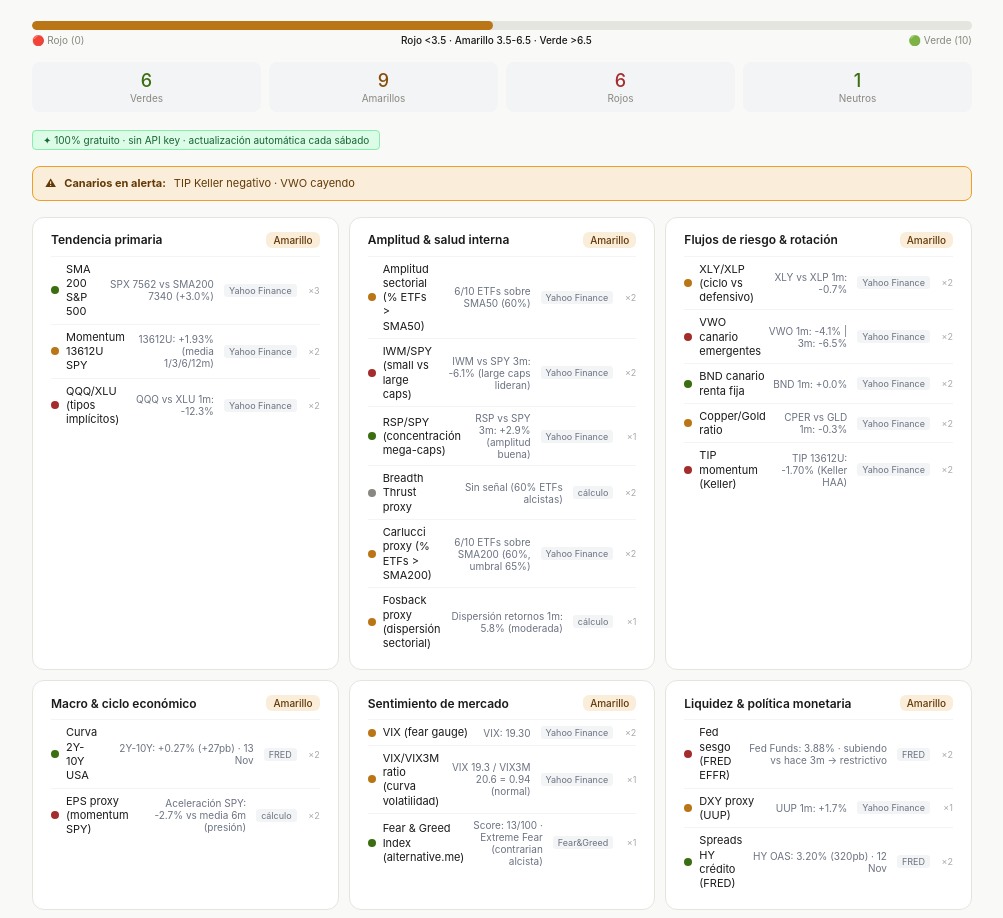
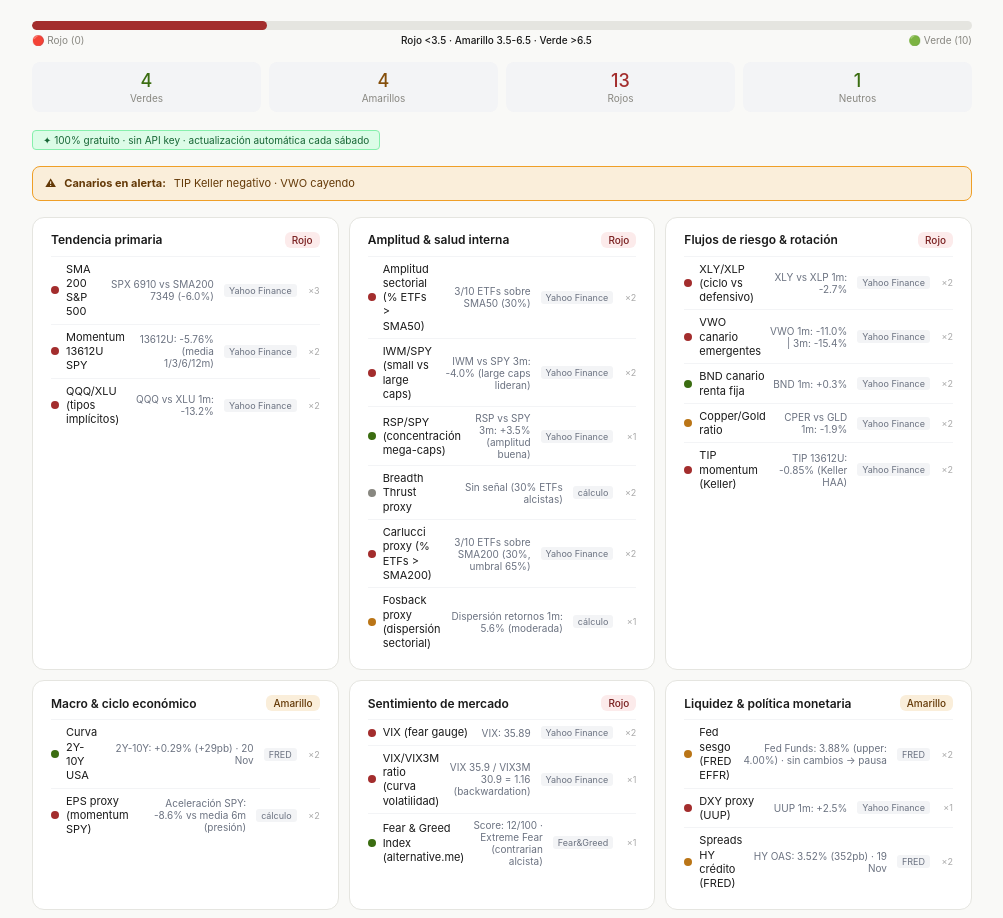
Before and after one commit to PatrimonioenAumento/Semaforo, a plain HTML site: page docs/index.html in a window 1280 px wide. Shown: the part 120-1038 px from the top of the page, without its empty margins (138-1141 px from the left). Drawn offline with Linux system fonts and the light colour scheme.

Commit message:
🚦 Semáforo actualizado 2026-11-21 15:11 UTC

```diff
--- a/docs/index.html
+++ b/docs/index.html
@@ -3,20 +3,20 @@
 <head>
 <meta charset="UTF-8">
 <meta name="viewport" content="width=device-width,initial-scale=1.0">
-<title>Semáforo de Mercado Global · 14 Nov 2026 14:00</title>
+<title>Semáforo de Mercado Global · 21 Nov 2026 15:11</title>
 <style>
 *{box-sizing:border-box;margin:0;padding:0}
 body{font-family:-apple-system,BlinkMacSystemFont,"Segoe UI",sans-serif;background:#f9f9f7;color:#1a1a1a;padding:24px 20px;max-width:980px;margin:0 auto}
 .top{display:flex;align-items:center;gap:16px;margin-bottom:1.5rem;padding-bottom:1rem;border-bottom:1px solid #e5e5e0}
-.sig{width:76px;height:76px;border-radius:50%;display:flex;align-items:center;justify-content:center;font-size:30px;flex-shrink:0;background:#854F0B}
+.sig{width:76px;height:76px;border-radius:50%;display:flex;align-items:center;justify-content:center;font-size:30px;flex-shrink:0;background:#A32D2D}
 .top-info{flex:1}
 h1{font-size:18px;font-weight:600;margin-bottom:2px}
 .sub{font-size:11px;color:#888780;margin-bottom:5px}
-.verdict{font-size:13px;font-weight:500;color:#854F0B}
+.verdict{font-size:13px;font-weight:500;color:#A32D2D}
 .snum{font-size:28px;font-weight:600;color:#1a1a1a;line-height:1;text-align:right}
 .slbl{font-size:10px;color:#888780;text-align:right;margin-top:1px}
 .bar-bg{height:9px;background:#e5e5e0;border-radius:5px;overflow:hidden;margin-bottom:4px}
-.bar-fill{height:100%;border-radius:5px;width:49%;background:#BA7517}
+.bar-fill{height:100%;border-radius:5px;width:25%;background:#A32D2D}
 .bar-lbls{display:flex;justify-content:space-between;font-size:10px;color:#888780;margin-bottom:1rem}
 .mgrid{display:grid;grid-template-columns:repeat(4,1fr);gap:8px;margin-bottom:1rem}
 .mc{background:#f3f4f6;border-radius:8px;padding:8px 10px;text-align:center}
@@ -45,14 +45,14 @@ h1{font-size:18px;font-weight:600;margin-bottom:2px}
 </head>
 <body>
 <div class="top">
-  <div class="sig">🟡</div>
+  <div class="sig">🔴</div>
   <div class="top-info">
     <h1>Semáforo de mercado global</h1>
-    <div class="sub">Actualizado el 14 Nov 2026 14:00 · Yahoo Finance + FRED + Fear&Greed · 6 capas · 22 indicadores · horizonte 1-3 meses</div>
-    <div class="verdict">AMARILLO — Cautela táctica — reducir exposición al 50-70%</div>
+    <div class="sub">Actualizado el 21 Nov 2026 15:11 · Yahoo Finance + FRED + Fear&Greed · 6 capas · 22 indicadores · horizonte 1-3 meses</div>
+    <div class="verdict">ROJO — Riesgo OFF — rotar a bonos / liquidez</div>
   </div>
   <div>
-    <div class="snum">4.9</div>
+    <div class="snum">2.5</div>
     <div class="slbl">/ 10</div>
   </div>
 </div>
@@ -65,9 +65,9 @@ h1{font-size:18px;font-weight:600;margin-bottom:2px}
 </div>
 
 <div class="mgrid">
-  <div class="mc"><div class="mv" style="color:#3B6D11">6</div><div class="ml">Verdes</div></div>
-  <div class="mc"><div class="mv" style="color:#854F0B">9</div><div class="ml">Amarillos</div></div>
-  <div class="mc"><div class="mv" style="color:#A32D2D">6</div><div class="ml">Rojos</div></div>
+  <div class="mc"><div class="mv" style="color:#3B6D11">4</div><div class="ml">Verdes</div></div>
+  <div class="mc"><div class="mv" style="color:#854F0B">4</div><div class="ml">Amarillos</div></div>
+  <div class="mc"><div class="mv" style="color:#A32D2D">13</div><div class="ml">Rojos</div></div>
   <div class="mc"><div class="mv" style="color:#3B6D11">1</div><div class="ml">Neutros</div></div>
 </div>
 
@@ -78,21 +78,21 @@ h1{font-size:18px;font-weight:600;margin-bottom:2px}
   <div class="lcard">
     <div class="lhdr">
       <span class="ltitle">Tendencia primaria</span>
-      <span class="lbadge" style="background:#FAEEDA;color:#633806">Amarillo</span>
+      <span class="lbadge" style="background:#FCEBEB;color:#791F1F">Rojo</span>
     </div>
 
         <div class="irow" onclick="tog('sma200')">
-          <div class="dot" style="background:#3B6D11"></div>
+          <div class="dot" style="background:#A32D2D"></div>
           <span class="iname">SMA 200 S&P 500</span>
-          <span class="ival">SPX 7562 vs SMA200 7340 (+3.0%)</span>
+          <span class="ival">SPX 6910 vs SMA200 7349 (-6.0%)</span>
           <span class="isrc">Yahoo Finance</span>
           <span class="iw">×3</span>
         </div>
         <div class="det" id="det-sma200">SPX vs media 200 sesiones. >+2% verde, ±2% amarillo, <-2% rojo. El filtro de tendencia más robusto del sistema.</div>
         <div class="irow" onclick="tog('mom13612')">
-          <div class="dot" style="background:#BA7517"></div>
+          <div class="dot" style="background:#A32D2D"></div>
           <span class="iname">Momentum 13612U SPY</span>
-          <span class="ival">13612U: +1.93% (media 1/3/6/12m)</span>
+          <span class="ival">13612U: -5.76% (media 1/3/6/12m)</span>
           <span class="isrc">Yahoo Finance</span>
           <span class="iw">×2</span>
         </div>
@@ -100,7 +100,7 @@ h1{font-size:18px;font-weight:600;margin-bottom:2px}
         <div class="irow" onclick="tog('qqqxlu')">
           <div class="dot" style="background:#A32D2D"></div>
           <span class="iname">QQQ/XLU (tipos implícitos)</span>
-          <span class="ival">QQQ vs XLU 1m: -12.3%</span>
+          <span class="ival">QQQ vs XLU 1m: -13.2%</span>
           <span class="isrc">Yahoo Finance</span>
           <span class="iw">×2</span>
         </div>
@@ -109,13 +109,13 @@ h1{font-size:18px;font-weight:600;margin-bottom:2px}
   <div class="lcard">
     <div class="lhdr">
       <span class="ltitle">Amplitud & salud interna</span>
-      <span class="lbadge" style="background:#FAEEDA;color:#633806">Amarillo</span>
+      <span class="lbadge" style="background:#FCEBEB;color:#791F1F">Rojo</span>
     </div>
 
         <div class="irow" onclick="tog('adline')">
-          <div class="dot" style="background:#BA7517"></div>
+          <div class="dot" style="background:#A32D2D"></div>
           <span class="iname">Amplitud sectorial (% ETFs > SMA50)</span>
-          <span class="ival">6/10 ETFs sobre SMA50 (60%)</span>
+          <span class="ival">3/10 ETFs sobre SMA50 (30%)</span>
           <span class="isrc">Yahoo Finance</span>
           <span class="iw">×2</span>
         </div>
@@ -123,7 +123,7 @@ h1{font-size:18px;font-weight:600;margin-bottom:2px}
         <div class="irow" onclick="tog('nyhl')">
           <div class="dot" style="background:#A32D2D"></div>
           <span class="iname">IWM/SPY (small vs large caps)</span>
-          <span class="ival">IWM vs SPY 3m: -6.1% (large caps lideran)</span>
+          <span class="ival">IWM vs SPY 3m: -4.0% (large caps lideran)</span>
           <span class="isrc">Yahoo Finance</span>
           <span class="iw">×2</span>
         </div>
@@ -131,7 +131,7 @@ h1{font-size:18px;font-weight:600;margin-bottom:2px}
         <div class="irow" onclick="tog('rspspy')">
           <div class="dot" style="background:#3B6D11"></div>
           <span class="iname">RSP/SPY (concentración mega-caps)</span>
-          <span class="ival">RSP vs SPY 3m: +2.9% (amplitud buena)</span>
+          <span class="ival">RSP vs SPY 3m: +3.5% (amplitud buena)</span>
           <span class="isrc">Yahoo Finance</span>
           <span class="iw">×1</span>
         </div>
@@ -139,15 +139,15 @@ h1{font-size:18px;font-weight:600;margin-bottom:2px}
         <div class="irow" onclick="tog('breadth')">
           <div class="dot" style="background:#888780"></div>
           <span class="iname">Breadth Thrust proxy</span>
-          <span class="ival">Sin señal (60% ETFs alcistas)</span>
+          <span class="ival">Sin señal (30% ETFs alcistas)</span>
           <span class="isrc">cálculo</span>
           <span class="iw">×2</span>
         </div>
         <div class="det" id="det-breadth">Proxy del Breadth Thrust de Zweig: % ETFs alcistas pasando de <40% a >61% rápidamente. Señal de convicción institucional.</div>
         <div class="irow" onclick="tog('carlucci')">
-          <div class="dot" style="background:#BA7517"></div>
+          <div class="dot" style="background:#A32D2D"></div>
           <span class="iname">Carlucci proxy (% ETFs > SMA200)</span>
-          <span class="ival">6/10 ETFs sobre SMA200 (60%, umbral 65%)</span>
+          <span class="ival">3/10 ETFs sobre SMA200 (30%, umbral 65%)</span>
           <span class="isrc">Yahoo Finance</span>
           <span class="iw">×2</span>
         </div>
@@ -155,7 +155,7 @@ h1{font-size:18px;font-weight:600;margin-bottom:2px}
         <div class="irow" onclick="tog('fosback')">
           <div class="dot" style="background:#BA7517"></div>
           <span class="iname">Fosback proxy (dispersión sectorial)</span>
-          <span class="ival">Dispersión retornos 1m: 5.8% (moderada)</span>
+          <span class="ival">Dispersión retornos 1m: 5.6% (moderada)</span>
           <span class="isrc">cálculo</span>
           <span class="iw">×1</span>
         </div>
@@ -164,13 +164,13 @@ h1{font-size:18px;font-weight:600;margin-bottom:2px}
   <div class="lcard">
     <div class="lhdr">
       <span class="ltitle">Flujos de riesgo & rotación</span>
-      <span class="lbadge" style="background:#FAEEDA;color:#633806">Amarillo</span>
+      <span class="lbadge" style="background:#FCEBEB;color:#791F1F">Rojo</span>
     </div>
 
         <div class="irow" onclick="tog('xlyxlp')">
-          <div class="dot" style="background:#BA7517"></div>
+          <div class="dot" style="background:#A32D2D"></div>
           <span class="iname">XLY/XLP (ciclo vs defensivo)</span>
-          <span class="ival">XLY vs XLP 1m: -0.7%</span>
+          <span class="ival">XLY vs XLP 1m: -2.7%</span>
           <span class="isrc">Yahoo Finance</span>
           <span class="iw">×2</span>
         </div>
@@ -178,7 +178,7 @@ h1{font-size:18px;font-weight:600;margin-bottom:2px}
         <div class="irow" onclick="tog('vwo')">
           <div class="dot" style="background:#A32D2D"></div>
           <span class="iname">VWO canario emergentes</span>
-          <span class="ival">VWO 1m: -4.1% | 3m: -6.5%</span>
+          <span class="ival">VWO 1m: -11.0% | 3m: -15.4%</span>
           <span class="isrc">Yahoo Finance</span>
           <span class="iw">×2</span>
         </div>
@@ -186,7 +186,7 @@ h1{font-size:18px;font-weight:600;margin-bottom:2px}
         <div class="irow" onclick="tog('bnd')">
           <div class="dot" style="background:#3B6D11"></div>
           <span class="iname">BND canario renta fija</span>
-          <span class="ival">BND 1m: +0.0%</span>
+          <span class="ival">BND 1m: +0.3%</span>
           <span class="isrc">Yahoo Finance</span>
           <span class="iw">×2</span>
         </div>
@@ -194,7 +194,7 @@ h1{font-size:18px;font-weight:600;margin-bottom:2px}
         <div class="irow" onclick="tog('coppergold')">
           <div class="dot" style="background:#BA7517"></div>
           <span class="iname">Copper/Gold ratio</span>
-          <span class="ival">CPER vs GLD 1m: -0.3%</span>
+          <span class="ival">CPER vs GLD 1m: -1.9%</span>
           <span class="isrc">Yahoo Finance</span>
           <span class="iw">×2</span>
         </div>
@@ -202,7 +202,7 @@ h1{font-size:18px;font-weight:600;margin-bottom:2px}
         <div class="irow" onclick="tog('tip')">
           <div class="dot" style="background:#A32D2D"></div>
           <span class="iname">TIP momentum (Keller)</span>
-          <span class="ival">TIP 13612U: -1.70% (Keller HAA)</span>
+          <span class="ival">TIP 13612U: -0.85% (Keller HAA)</span>
           <span class="isrc">Yahoo Finance</span>
           <span class="iw">×2</span>
         </div>
@@ -217,7 +217,7 @@ h1{font-size:18px;font-weight:600;margin-bottom:2px}
         <div class="irow" onclick="tog('yieldcurve')">
           <div class="dot" style="background:#3B6D11"></div>
           <span class="iname">Curva 2Y-10Y USA</span>
-          <span class="ival">2Y-10Y: +0.27% (+27pb) · 13 Nov</span>
+          <span class="ival">2Y-10Y: +0.29% (+29pb) · 20 Nov</span>
           <span class="isrc">FRED</span>
           <span class="iw">×2</span>
         </div>
@@ -225,7 +225,7 @@ h1{font-size:18px;font-weight:600;margin-bottom:2px}
         <div class="irow" onclick="tog('eps')">
           <div class="dot" style="background:#A32D2D"></div>
           <span class="iname">EPS proxy (momentum SPY)</span>
-          <span class="ival">Aceleración SPY: -2.7% vs media 6m (presión)</span>
+          <span class="ival">Aceleración SPY: -8.6% vs media 6m (presión)</span>
           <span class="isrc">cálculo</span>
           <span class="iw">×2</span>
         </div>
@@ -234,21 +234,21 @@ h1{font-size:18px;font-weight:600;margin-bottom:2px}
   <div class="lcard">
     <div class="lhdr">
       <span class="ltitle">Sentimiento de mercado</span>
-      <span class="lbadge" style="background:#FAEEDA;color:#633806">Amarillo</span>
+      <span class="lbadge" style="background:#FCEBEB;color:#791F1F">Rojo</span>
     </div>
 
         <div class="irow" onclick="tog('vix')">
-          <div class="dot" style="background:#BA7517"></div>
+          <div class="dot" style="background:#A32D2D"></div>
           <span class="iname">VIX (fear gauge)</span>
-          <span class="ival">VIX: 19.30</span>
+          <span class="ival">VIX: 35.89</span>
           <span class="isrc">Yahoo Finance</span>
           <span class="iw">×2</span>
         </div>
         <div class="det" id="det-vix">Índice VIX: volatilidad implícita S&P 500. <18 favorable, 18-28 nerviosismo, >28 pánico (señal contraria alcista).</div>
         <div class="irow" onclick="tog('putcall')">
-          <div class="dot" style="background:#BA7517"></div>
+          <div class="dot" style="background:#A32D2D"></div>
           <span class="iname">VIX/VIX3M ratio (curva volatilidad)</span>
-          <span class="ival">VIX 19.3 / VIX3M 20.6 = 0.94 (normal)</span>
+          <span class="ival">VIX 35.9 / VIX3M 30.9 = 1.16 (backwardation)</span>
           <span class="isrc">Yahoo Finance</span>
           <span class="iw">×1</span>
         </div>
@@ -256,7 +256,7 @@ h1{font-size:18px;font-weight:600;margin-bottom:2px}
         <div class="irow" onclick="tog('aaii')">
           <div class="dot" style="background:#3B6D11"></div>
           <span class="iname">Fear & Greed Index (alternative.me)</span>
-          <span class="ival">Score: 13/100 · Extreme Fear (contrarian alcista)</span>
+          <span class="ival">Score: 12/100 · Extreme Fear (contrarian alcista)</span>
           <span class="isrc">Fear&Greed</span>
           <span class="iw">×1</span>
         </div>
@@ -269,25 +269,25 @@ h1{font-size:18px;font-weight:600;margin-bottom:2px}
     </div>
 
         <div class="irow" onclick="tog('fed')">
-          <div class="dot" style="background:#A32D2D"></div>
+          <div class="dot" style="background:#BA7517"></div>
           <span class="iname">Fed sesgo (FRED EFFR)</span>
-          <span class="ival">Fed Funds: 3.88% · subiendo vs hace 3m → restrictivo</span>
+          <span class="ival">Fed Funds: 3.88% (upper: 4.00%) · sin cambios → pausa</span>
           <span class="isrc">FRED</span>
           <span class="iw">×2</span>
         </div>
         <div class="det" id="det-fed">Tendencia del tipo efectivo Fed Funds (FRED). Subiendo = restrictivo. Bajando = expansivo. Sin cambios = pausa.</div>
         <div class="irow" onclick="tog('dxy')">
-          <div class="dot" style="background:#BA7517"></div>
+          <div class="dot" style="background:#A32D2D"></div>
           <span class="iname">DXY proxy (UUP)</span>
-          <span class="ival">UUP 1m: +1.7%</span>
+          <span class="ival">UUP 1m: +2.5%</span>
           <span class="isrc">Yahoo Finance</span>
           <span class="iw">×1</span>
         </div>
         <div class="det" id="det-dxy">Proxy DXY via ETF UUP. Dólar fuerte presiona emergentes y beneficios de multinacionales americanas.</div>
         <div class="irow" onclick="tog('hy')">
-          <div class="dot" style="background:#3B6D11"></div>
+          <div class="dot" style="background:#BA7517"></div>
           <span class="iname">Spreads HY crédito (FRED)</span>
-          <span class="ival">HY OAS: 3.20% (320pb) · 12 Nov</span>
+          <span class="ival">HY OAS: 3.52% (352pb) · 19 Nov</span>
           <span class="isrc">FRED</span>
           <span class="iw">×2</span>
         </div>
```
